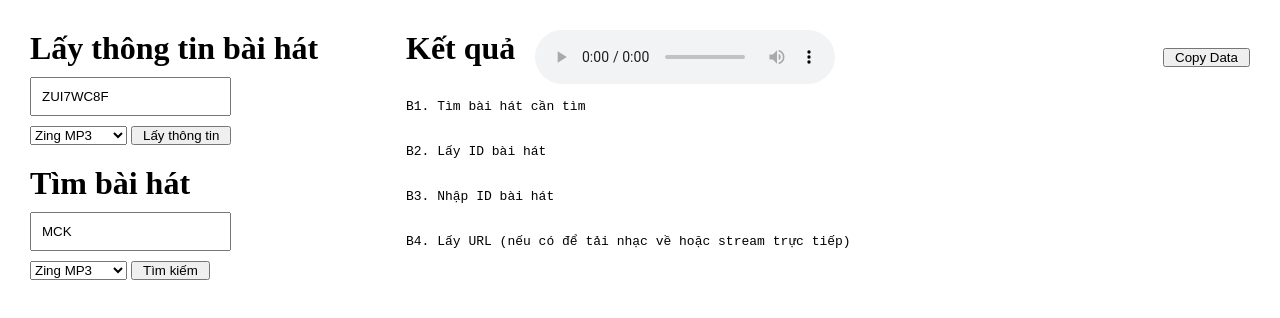
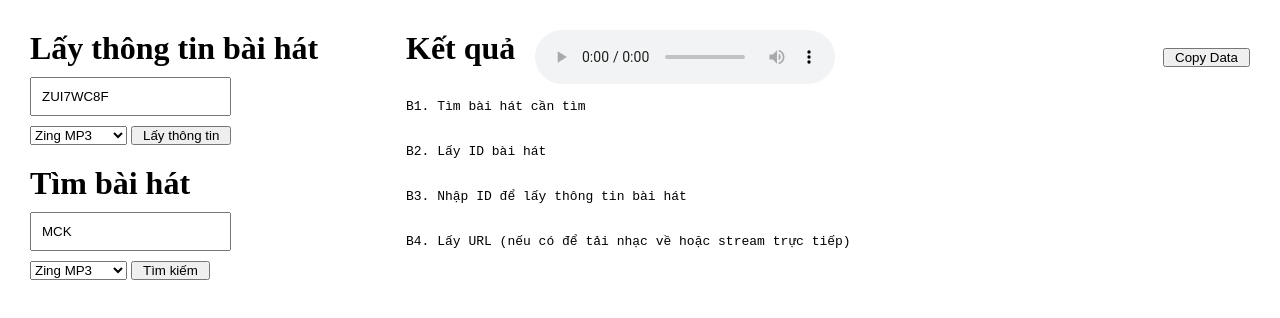
Before and after one commit to roniejisa/music, a website: page index.html in a window 1280 px wide. Drawn offline with Linux system fonts and the light colour scheme.

Commit message:
update code

```diff
--- a/index.html
+++ b/index.html
@@ -49,7 +49,7 @@
                 <pre class="content">
                     <div>B1. Tìm bài hát cần tìm </div>
                     <div>B2. Lấy ID bài hát</div>
-                    <div>B3. Nhập ID bài hát</div>
+                    <div>B3. Nhập ID để lấy thông tin bài hát</div>
                     <div>B4. Lấy URL (nếu có để tải nhạc về hoặc stream trực tiếp)</div>
                 </pre>
             </div>
```
